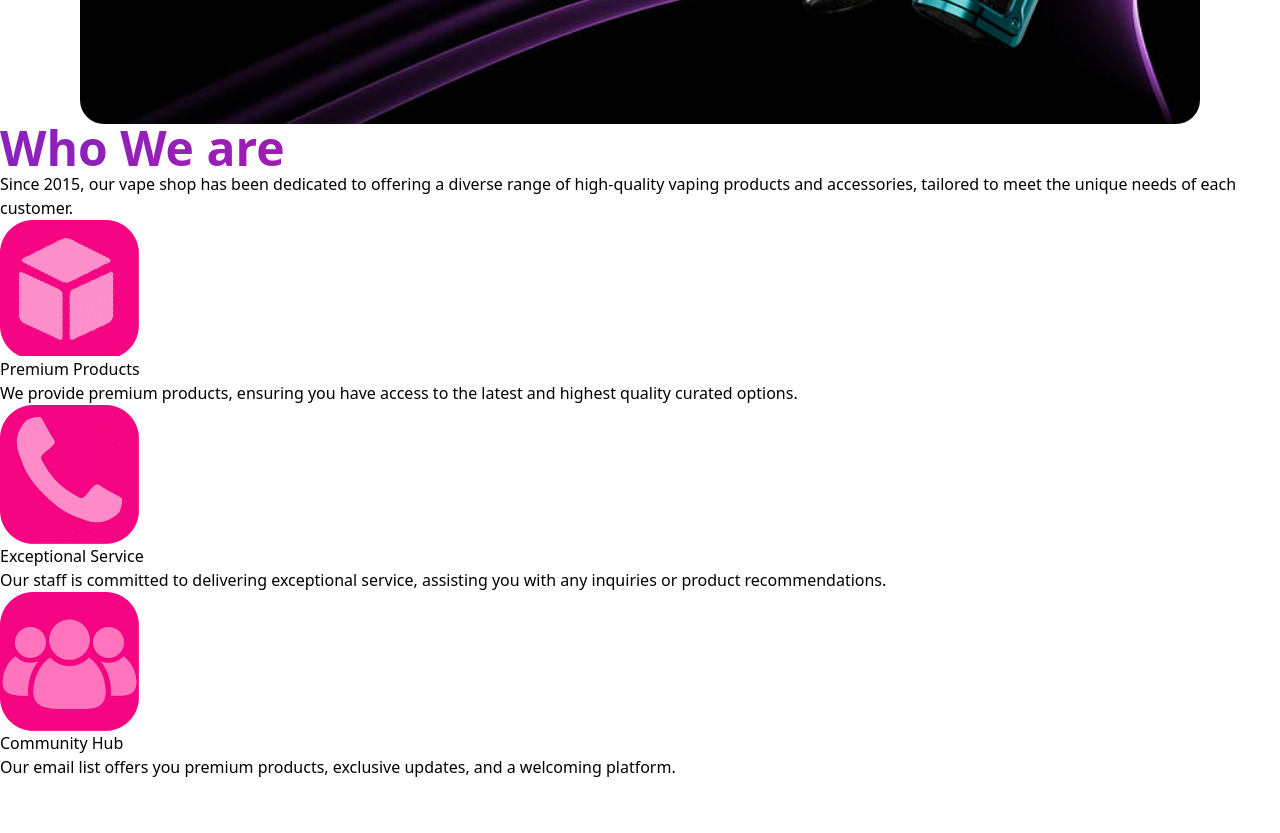
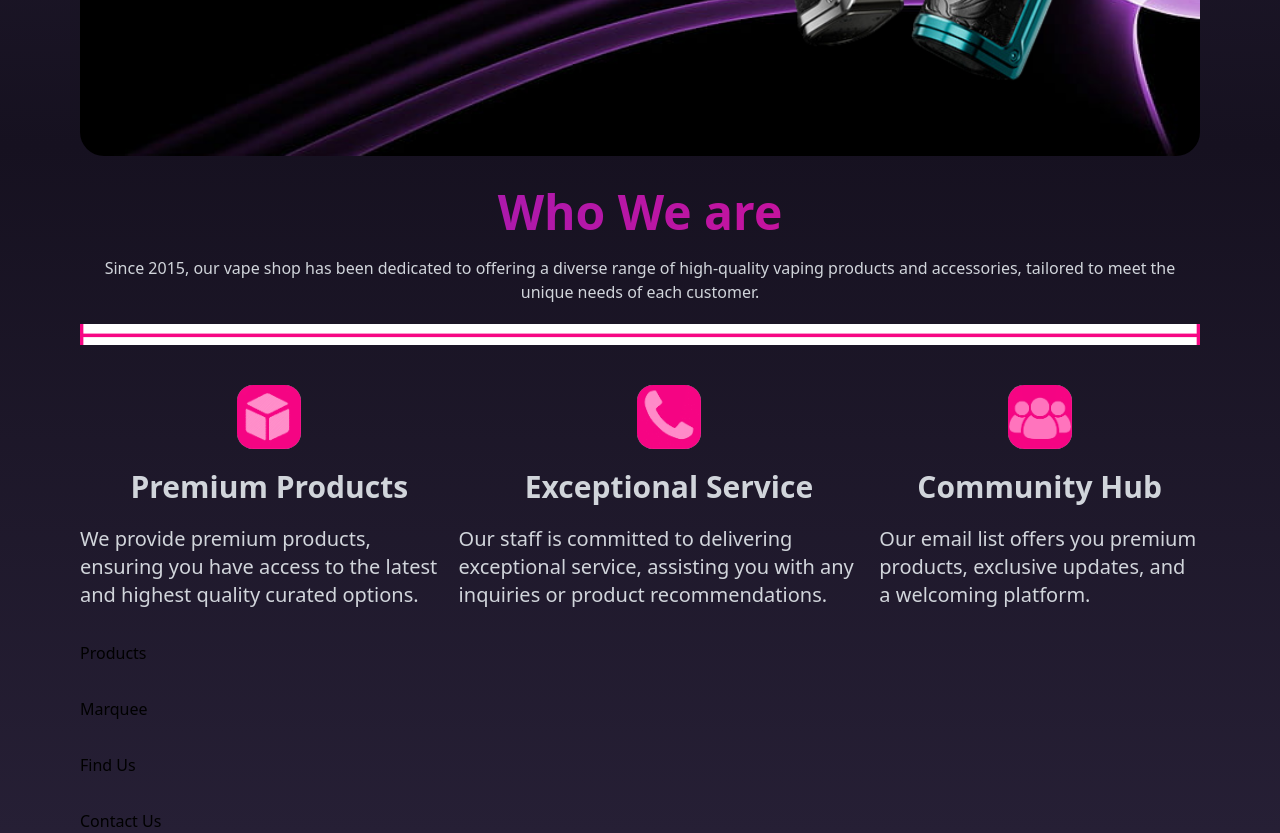
Before and after one commit to JadenLund/applicationPackageOne, a React (Vite) app: page / in a window 1280 px wide. Shown: the part 540-1373 px from the top of the page. Before the commit the page ends 1319 px from the top, so only its background shows below. Built offline with nearby package versions, Linux system fonts and the light colour scheme; a web font is replaced by a local one.

Commit message:
MVP of about section

```diff
--- a/src/App.jsx
+++ b/src/App.jsx
@@ -1,17 +1,13 @@
 import { useState } from "react";
 import PageSetup from "./components/PageSetup";
-import About from "./components/About";
 
 function App() {
   const [count, setCount] = useState(0);
 
   return (
-    <>
-      <div>
-        <PageSetup />
-        <About />
-      </div>
-    </>
+    <div>
+      <PageSetup />
+    </div>
   );
 }
 
--- a/src/components/About.jsx
+++ b/src/components/About.jsx
@@ -1,21 +1,28 @@
+import Line from "../images/Line.png";
 import { storeBenefitData } from "./Information";
 export default function About() {
   return (
-    <div>
-      <h1 className="text-5xl font-extrabold text-transparent bg-clip-text bg-gradient-to-r from-fadein to-fadeout">
+    <div className="text-gray-300">
+      <h1 className="text-center text-5xl font-extrabold text-transparent bg-clip-text bg-gradient-to-r from-fadein to-fadeout">
         Who We are
       </h1>
-      <p>
+      <p className="text-center my-5">
         Since 2015, our vape shop has been dedicated to offering a diverse range
         of high-quality vaping products and accessories, tailored to meet the
         unique needs of each customer.
       </p>
-      <div className="grid cols-3">
+      <img src={Line} className=" my-5" />
+      <div className="flex justify-center">
         {storeBenefitData.map((info, index) => (
           <div key={`${info.title}_${index}`}>
-            <img src={info.icon} />
-            <h1>{info.title}</h1>
-            <p>{info.description}</p>
+            <img
+              className="w-u flex mx-auto rounded-2xl mt-5"
+              src={info.icon}
+            />
+            <h2 className="text-3xl font-semibold my-5 justify-center flex">
+              {info.title}
+            </h2>
+            <p className="text-xl ">{info.description}</p>
           </div>
         ))}
       </div>
--- /dev/null
+++ b/src/components/Contact.jsx
@@ -0,0 +1,7 @@
+export default function Contact() {
+  return (
+    <div>
+      <h1>Contact Us</h1>
+    </div>
+  );
+}
--- /dev/null
+++ b/src/components/FindUs.jsx
@@ -0,0 +1,7 @@
+export default function FindUs() {
+  return (
+    <div>
+      <h1>Find Us</h1>
+    </div>
+  );
+}
--- a/src/components/Header.jsx
+++ b/src/components/Header.jsx
@@ -9,11 +9,11 @@ export default function Header() {
           <h1 className="text-5xl font-extrabold text-transparent bg-clip-text bg-gradient-to-r from-fadein to-fadeout">
             Brand Name
           </h1>
-          <p className="inline-block align-middle text-gray-300 ">
+          <p className="inline-block align-middle text-gray-300">
             Choose from our curated selection of premium e-liquids, cutting-edge
             devices, and accessories at our state-of-the-art vape shop.
           </p>
-          <div className="flex ">
+          <div className="flex">
             <div className="flex bg-white rounded-lg items-center">
               <svg
                 xmlns="http://www.w3.org/2000/svg"
--- /dev/null
+++ b/src/components/Marquee.jsx
@@ -0,0 +1,7 @@
+export default function Marquee() {
+  return (
+    <div>
+      <h1>Marquee</h1>
+    </div>
+  );
+}
--- a/src/components/PageSetup.jsx
+++ b/src/components/PageSetup.jsx
@@ -1,13 +1,23 @@
+import NavBar from "./NavBar";
 import Header from "./Header";
-import NavBar from "./NavBar";
+import About from "./About";
+import Products from "./Products";
+import Marquee from "./Marquee";
+import FindUs from "./FindUs";
+import Contact from "./Contact";
 
 export default function PageSetup() {
+  const components = [Header, About, Products, Marquee, FindUs, Contact];
   return (
-    <div>
+    <div className="bg-gradient-to-t from-bg-t via-bg-m to-bg-t space-y-8">
       <NavBar />
-      <div className="flex justify-center">
-        <Header />
-      </div>
+      {components.map((Comp, index) => (
+        <div key={index} className="flex justify-center items-center">
+          <div className="w-r">
+            <Comp />
+          </div>
+        </div>
+      ))}
     </div>
   );
 }
--- /dev/null
+++ b/src/components/Products.jsx
@@ -0,0 +1,7 @@
+export default function Products() {
+  return (
+    <div>
+      <h1>Products</h1>
+    </div>
+  );
+}
--- a/tailwind.config.js
+++ b/tailwind.config.js
@@ -39,7 +39,9 @@ module.exports = {
       colors: {
         'fadein': '#8A22BE',
         'fadeout': "#E70A8C",
-        'tab': '#161120'
+        'tab': '#161120',
+        'bg-t': '#261F35',
+        'bg-m': '#161120'
       },
       fontFamily: {
         'roboto': ['Roboto', 'cursive'],
@@ -58,6 +60,7 @@ module.exports = {
         "r": "70rem",
         "s": "35rem",
         "t": "2.5rem",
+        "u": "4rem"
       },
     },
   },
```
Also changed, not shown: src/images/Icon1.png, src/images/Line.png (added).
